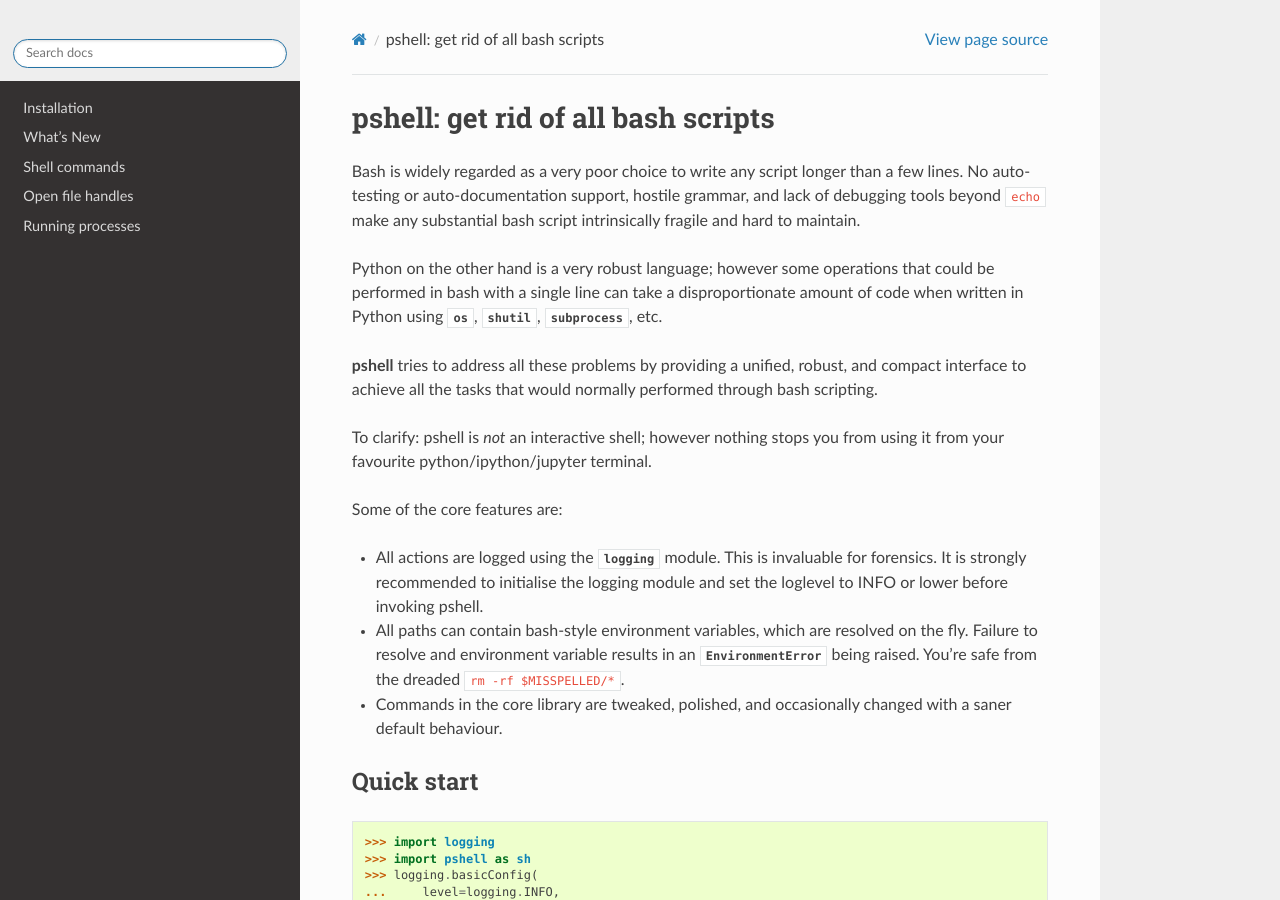
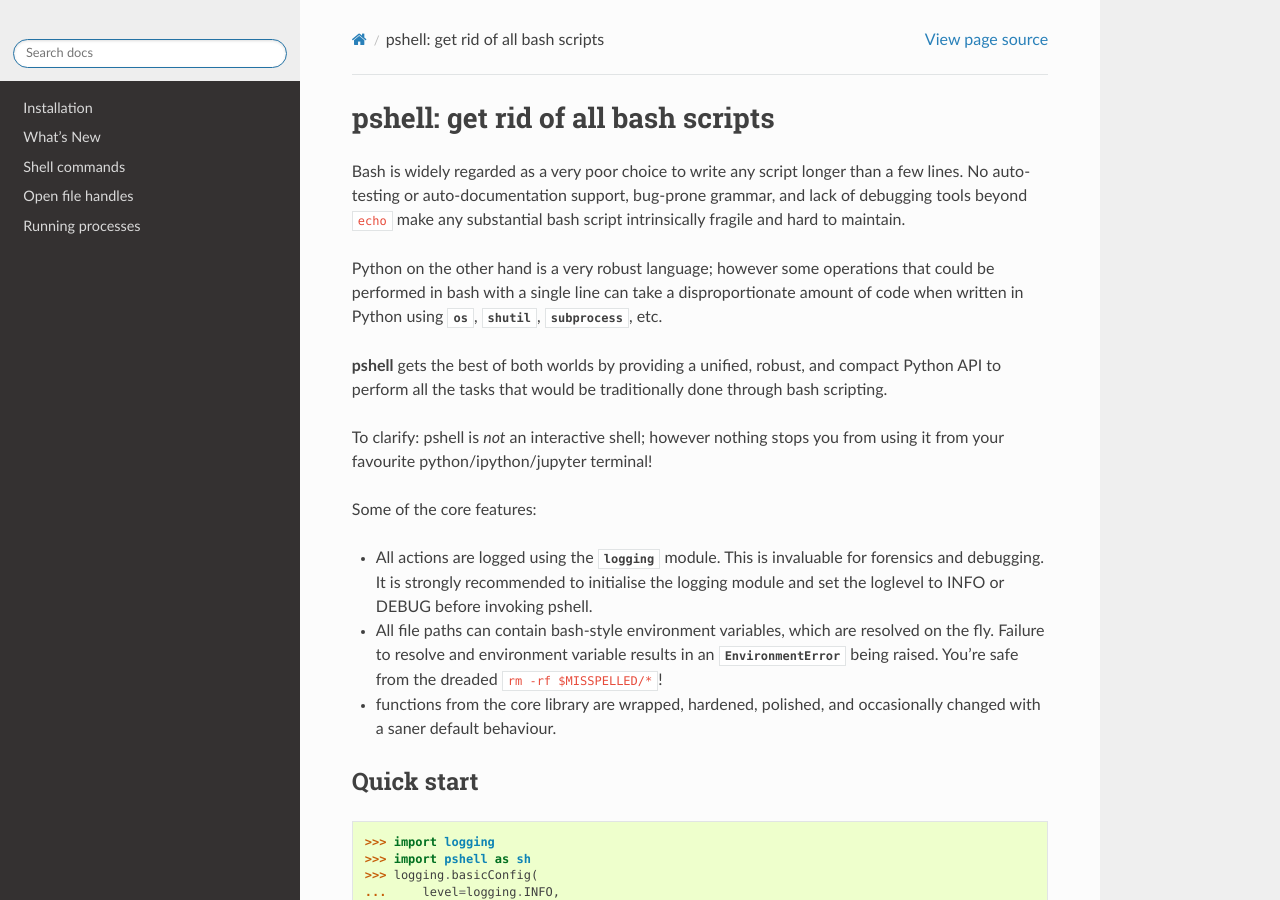
Before and after one commit to crusaderky/pshell, a Sphinx documentation site: the page built from doc/index.rst, in a window 1280 px wide and 900 px high. Built offline with Sphinx 7.4.7 and the Read the Docs theme 2.0.0, drawn with Linux system fonts in a browser that asks for light colours; pages that are not in the unit, such as notebooks, are missing from menus; the version number could not be read and is left out; some of the changed text lies outside the part shown.

Commit message:
More docs tweaks

```diff
--- a/doc/index.rst
+++ b/doc/index.rst
@@ -1,7 +1,7 @@
 pshell: get rid of all bash scripts
 ===================================
 Bash is widely regarded as a very poor choice to write any script longer than
-a few lines. No auto-testing or auto-documentation support, hostile grammar,
+a few lines. No auto-testing or auto-documentation support, bug-prone grammar,
 and lack of debugging tools beyond ``echo`` make any substantial bash script
 intrinsically fragile and hard to maintain.
 
@@ -10,24 +10,24 @@
 amount of code when written in Python using :mod:`os`, :mod:`shutil`,
 :mod:`subprocess`, etc.
 
-**pshell** tries to address all these problems by providing a unified, robust,
-and compact interface to achieve all the tasks that would normally performed
-through bash scripting.
+**pshell** gets the best of both worlds by providing a unified, robust,
+and compact Python API to perform all the tasks that would be traditionally
+done through bash scripting.
 
 To clarify: pshell is *not* an interactive shell; however nothing stops you
-from using it from your favourite python/ipython/jupyter terminal.
+from using it from your favourite python/ipython/jupyter terminal!
 
-Some of the core features are:
+Some of the core features:
 
 - All actions are logged using the :mod:`logging` module. This is invaluable
-  for forensics. It is strongly recommended to initialise the logging module
-  and set the loglevel to INFO or lower before invoking pshell.
-- All paths can contain bash-style environment variables, which are resolved
-  on the fly. Failure to resolve and environment variable results in an
+  for forensics and debugging. It is strongly recommended to initialise the
+  logging module and set the loglevel to INFO or DEBUG before invoking pshell.
+- All file paths can contain bash-style environment variables, which are
+  resolved on the fly. Failure to resolve and environment variable results in an
   :class:`EnvironmentError` being raised.
-  You're safe from the dreaded ``rm -rf $MISSPELLED/*``.
-- Commands in the core library are tweaked, polished, and occasionally changed
-  with a saner default behaviour.
+  You're safe from the dreaded ``rm -rf $MISSPELLED/*``!
+- functions from the core library are wrapped, hardened, polished, and
+  occasionally changed with a saner default behaviour.
 
 
 Quick start
@@ -54,6 +54,7 @@
    installing
    whats-new
 
+
 API Reference
 -------------
 
@@ -67,10 +68,13 @@
    api/procs
    api/search
 
+
 Credits
 -------
 pshell was initially developed internally from 2014 as ``landg.bash`` by
-`Legal & General <landg.com>`_. it was renamed and open-sourced in 2018.
+`Legal & General <http://www.landg.com>`_.
+It was renamed and open-sourced in 2018.
+
 
 License
 -------
```
Also changed, not shown: README.md (+1 -1 lines), doc/installing.rst (+6 -5 lines), 3 other files.
